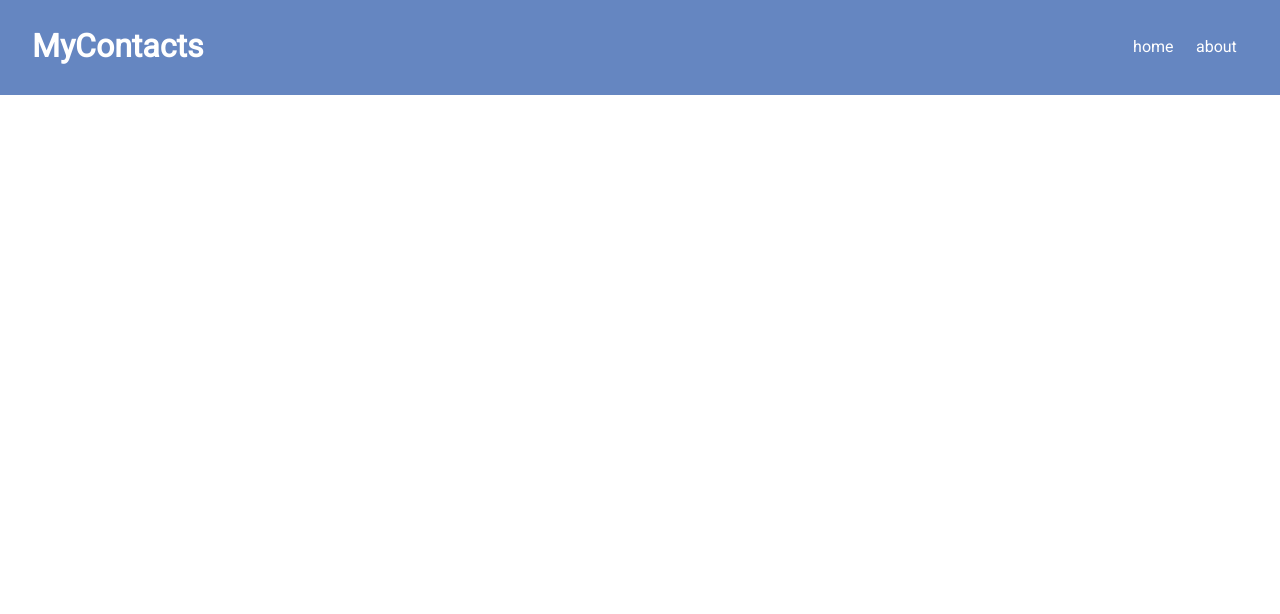
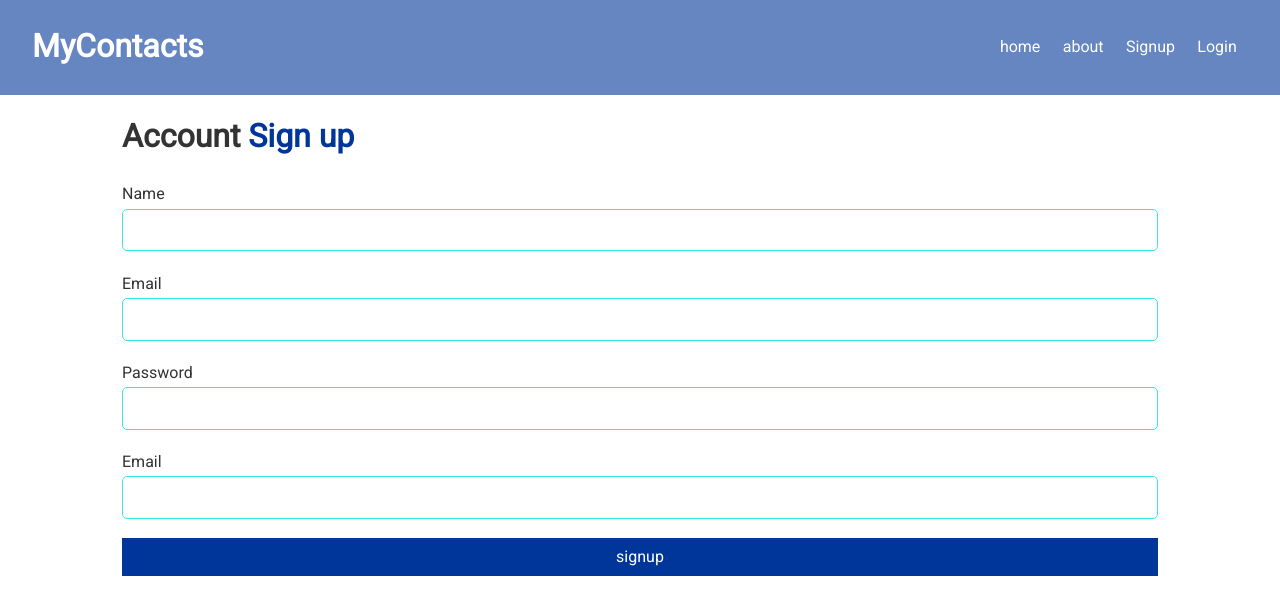
Before and after one commit to Mbulelo20/mycontacts, a React (Create React App) app in the folder client/: page /signup in a window 1280 px wide. Shown: the top 614 px of the page. Built offline with nearby package versions, Linux system fonts and the light colour scheme.

Commit message:
login and refister forms

```diff
--- a/client/src/App.js
+++ b/client/src/App.js
@@ -3,11 +3,16 @@
 import {BrowserRouter as Router, Route, Switch} from 'react-router-dom'
 import Home from './pages/Home.js';
 import About from './pages/About.js'
+import Register from './components/auth/Register';
+import Login from './components/auth/Login';
 import Navbar from './components/layout/Navbar';
 import ContactState from './context/contact/ContactState';
+import AuthState from './context/auth/AuthState';
+
 function App() {
   return (
-    <ContactState>
+    <AuthState>
+      <ContactState>
       <Router>
         <Fragment>
           <Navbar />
@@ -15,11 +20,14 @@
             <Switch>
               <Route exact path="/" component={Home} />
               <Route exact path='/about' component={About} />
+              <Route exact path ='/signup' component={Register} />
+              <Route exact path ='/login' component={Login} />
             </Switch>
           </div>
         </Fragment>
       </Router>
     </ContactState>
+    </AuthState>
   );
 }
 
--- /dev/null
+++ b/client/src/components/auth/Login.js
@@ -0,0 +1,41 @@
+import React, {useState} from 'react'
+
+const Login = () => {
+    const [user, setUser] = useState({
+        email: '',
+        password: '',
+    })
+
+    const {email, password} = user;
+
+    const onChange = e => setUser({ ...user, [e.target.name]: e.target.value})
+
+    const onSubmit = e => {
+        e.preventDefault();
+        alert('Login')
+    }
+    return (
+        <div>
+            <h1>
+                Account <span className="text-primary">Login</span>
+            </h1>
+            <form onSubmit={onSubmit}>
+
+                <div className="form-group">
+                    <label htmlFor="email">Email</label>
+                    <input type="email" name="email" value={email} onChange={onChange} />
+                </div>
+
+                <div className="form-group">
+                    <label htmlFor="password">Password</label>
+                    <input type="password" name="password" value={password} onChange={onChange} />
+                </div>
+
+
+                <input type="submit" value="Login" className="btn btn-primary btn-block"/>
+            </form>
+        </div>
+    )
+}
+
+export default Login
--- /dev/null
+++ b/client/src/components/auth/Register.js
@@ -0,0 +1,50 @@
+import React, {useState} from 'react'
+
+const Register = () => {
+    const [user, setUser] = useState({
+        name: '',
+        email: '',
+        password: '',
+        password2: '',
+    })
+
+    const {name, email, password, password2} = user;
+
+    const onChange = e => setUser({ ...user, [e.target.name]: e.target.value})
+
+    const onSubmit = e => {
+        e.preventDefault();
+        alert('Register')
+    }
+    return (
+        <div>
+            <h1>
+                Account <span className="text-primary">Sign up</span>
+            </h1>
+            <form onSubmit={onSubmit}>
+                <div className="form-group">
+                    <label htmlFor="name">Name</label>
+                    <input type="text" name="name" value={name} onChange={onChange} />
+                </div>
+
+                <div className="form-group">
+                    <label htmlFor="email">Email</label>
+                    <input type="email" name="email" value={email} onChange={onChange} />
+                </div>
+
+                <div className="form-group">
+                    <label htmlFor="password">Password</label>
+                    <input type="password" name="password" value={password} onChange={onChange} />
+                </div>
+                <div className="form-group">
+                    <label htmlFor="password2">Email</label>
+                    <input type="password" name="password2" value={password2} onChange={onChange} />
+                </div>
+
+                <input type="submit" value="signup" className="btn btn-primary btn-block"/>
+            </form>
+        </div>
+    )
+}
+
+export default Register
--- a/client/src/components/layout/Navbar.js
+++ b/client/src/components/layout/Navbar.js
@@ -17,6 +17,12 @@
           <li>
             <Link to='/about'>about</Link>
           </li>
+          <li>
+            <Link to='/signup'>Signup</Link>
+          </li>
+          <li>
+            <Link to='/login'>Login</Link>
+          </li>
         </ul>
     </div>
   );
--- a/client/src/context/auth/AuthState.js
+++ b/client/src/context/auth/AuthState.js
@@ -1,10 +1,10 @@
-// import React, { useReducer } from 'react';
+import React, { useReducer } from 'react';
 // import axios from 'axios';
-// import AuthContext from './authContext';
-// import authReducer from './authReducer';
+import AuthContext from './authContext';
+import authReducer from './authReducer';
 
 // import setAuthToken from '../../utils/setAuthToken';
-// import {
+import {
 //   REGISTER_SUCCESS,
 //   REGISTER_FAIL,
 //   USER_LOADED,
@@ -13,17 +13,17 @@
 //   LOGIN_FAIL,
 //   LOGOUT,
 //   CLEAR_ERRORS
-// } from '../types';
+} from '../types';
 
-// const AuthState = props => {
-//   const initialState = {
-//     token: localStorage.getItem('token'),
-//     isAuthenticated: null,
-//     loading: true,
-//     user: null,
-//     error: null
-//   };
-//   const [state, dispatch] = useReducer(authReducer, initialState);
+const AuthState = props => {
+  const initialState = {
+    token: localStorage.getItem('token'),
+    isAuthenticated: null,
+    loading: true,
+    user: null,
+    error: null
+  };
+  const [state] = useReducer(authReducer, initialState);
 
 //   // load user
 //   const loadUser = async () => {
@@ -94,24 +94,25 @@
 
 //   //clear error
 //   const clearErrors = () => dispatch({ type: CLEAR_ERRORS });
-//   return (
-//     <AuthContext.Provider
-//       value={{ token: state.token,
-//         isAuthenticated: state.isAuthenticated,
-//         loading: state.loading,
-//         user: state.user,
-//         error: state.error,
-//         register,
-//         loadUser,
-//         login,
-//         logout,
-//         clearErrors
-//       }}
-//     >
-//       {props.children}
-//     </AuthContext.Provider>
-//   );
-// };
+  return (
+    <AuthContext.Provider
+      value={{
+          token: state.token,
+        isAuthenticated: state.isAuthenticated,
+        loading: state.loading,
+        user: state.user,
+        error: state.error,
+        // register,
+        // loadUser,
+        // login,
+        // logout,
+        // clearErrors
+      }}
+    >
+      {props.children}
+    </AuthContext.Provider>
+  );
+};
 
 
-// export default AuthState;
+export default AuthState;
--- a/client/src/context/auth/authContext.js
+++ b/client/src/context/auth/authContext.js
@@ -1,5 +1,5 @@
-// import {createContext} from 'react';
+import {createContext} from 'react';
 
-// const authContext = createContext();
+const authContext = createContext();
 
-// export default authContext;
+export default authContext;
```
Also changed, not shown: client/src/components/ContactFilter.js (added, +11 -0 lines).
